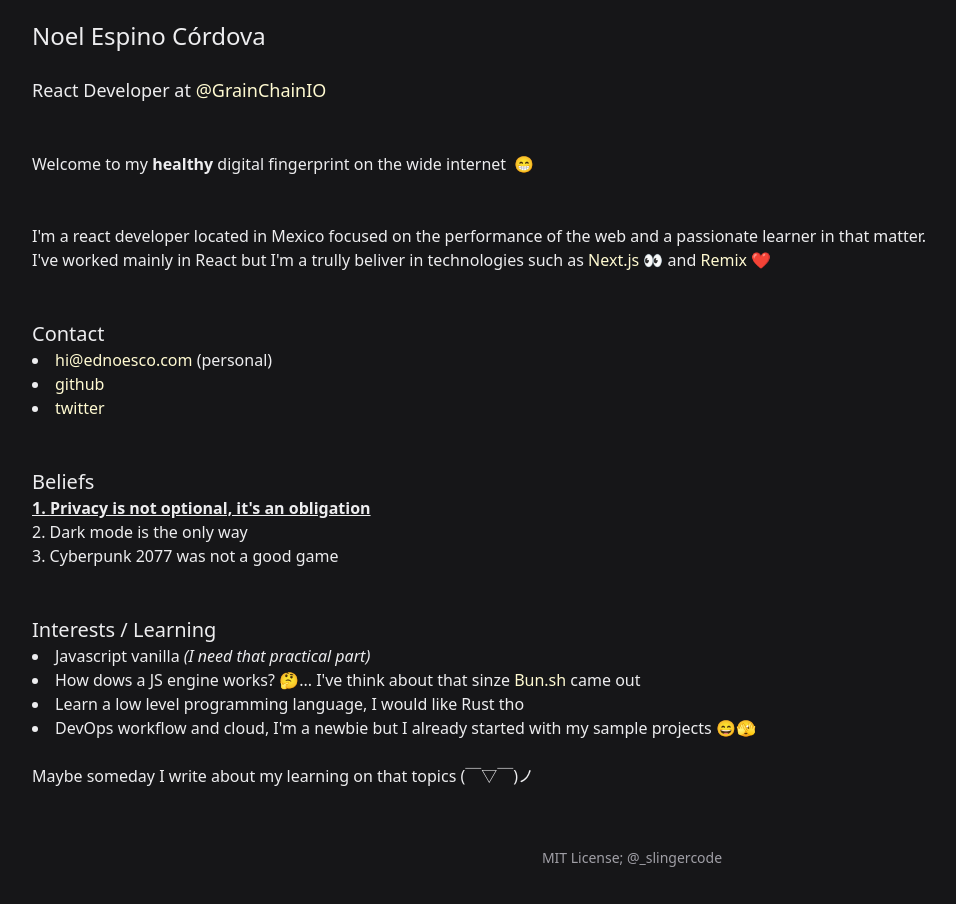
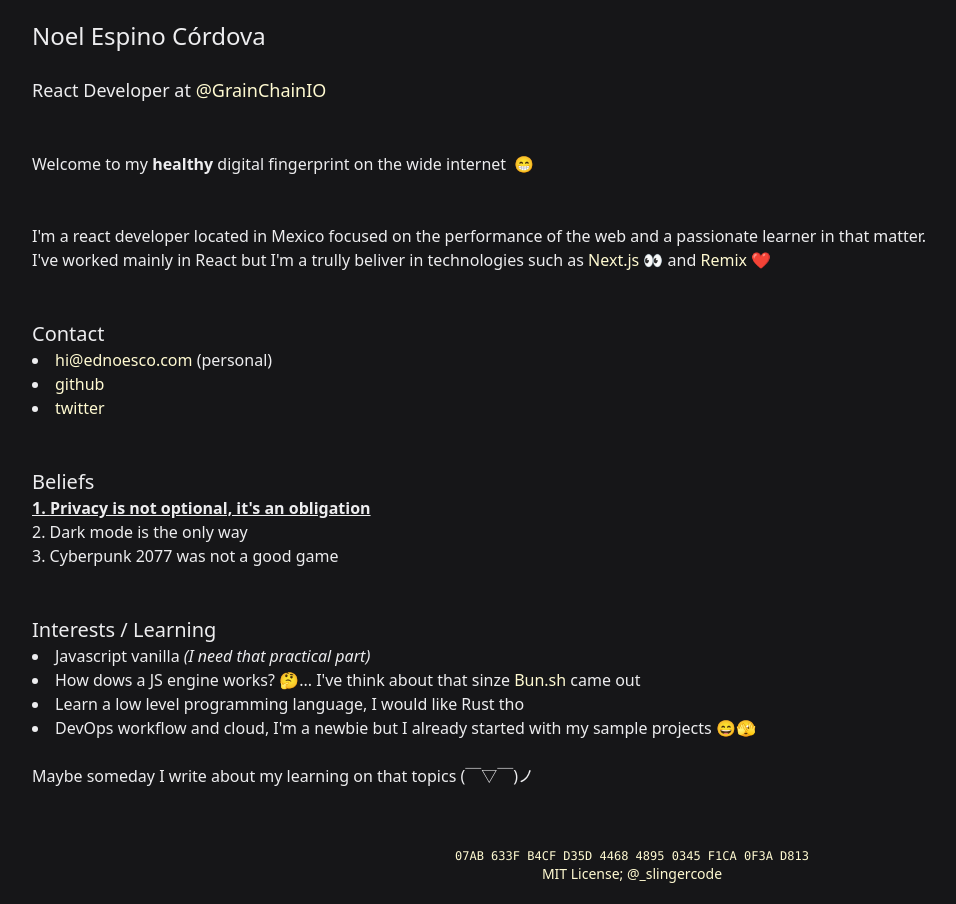
Before and after one commit to slingercode/ednoesco.com, a Next.js app: page / in a window 1280 px wide. Shown: the whole page, without its empty margins (8-964 px from the left). Built offline with nearby package versions, Linux system fonts and the light colour scheme.

Commit message:
Add github public pgp

```diff
--- a/pages/_app.tsx
+++ b/pages/_app.tsx
@@ -15,7 +15,10 @@ function App({ Component, pageProps }: AppProps) {
         <Component {...pageProps} />
       </main>
 
-      <footer className="mt-10 mb-5 flex justify-center text-mauve-low">
+      <footer className="mt-10 mb-5 flex flex-col justify-center items-center text-yellow-high">
+        <Text className="text-xs font-mono">
+          07AB 633F B4CF D35D 4468 4895 0345 F1CA 0F3A D813
+        </Text>
         <Text className="text-sm">{`MIT License; @_slingercode`}</Text>
       </footer>
     </>
```
Also changed, not shown: 1 other file (tests, documents, lock files or other folders).
